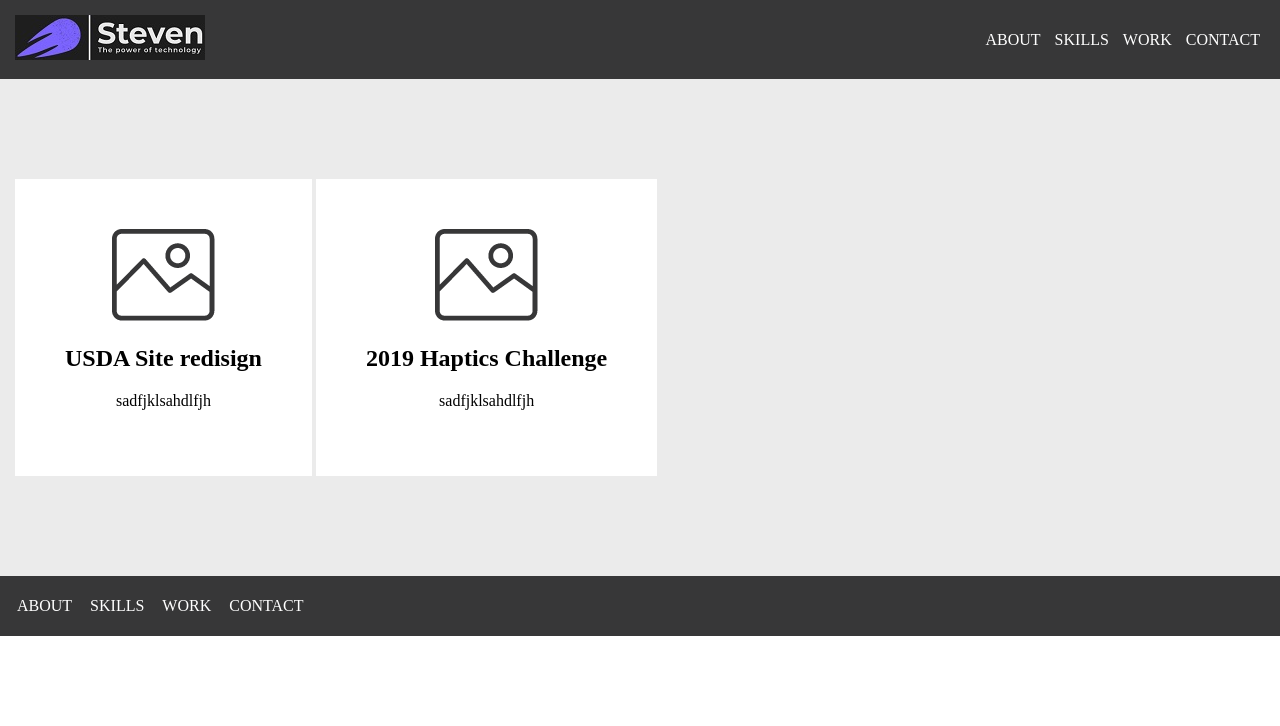
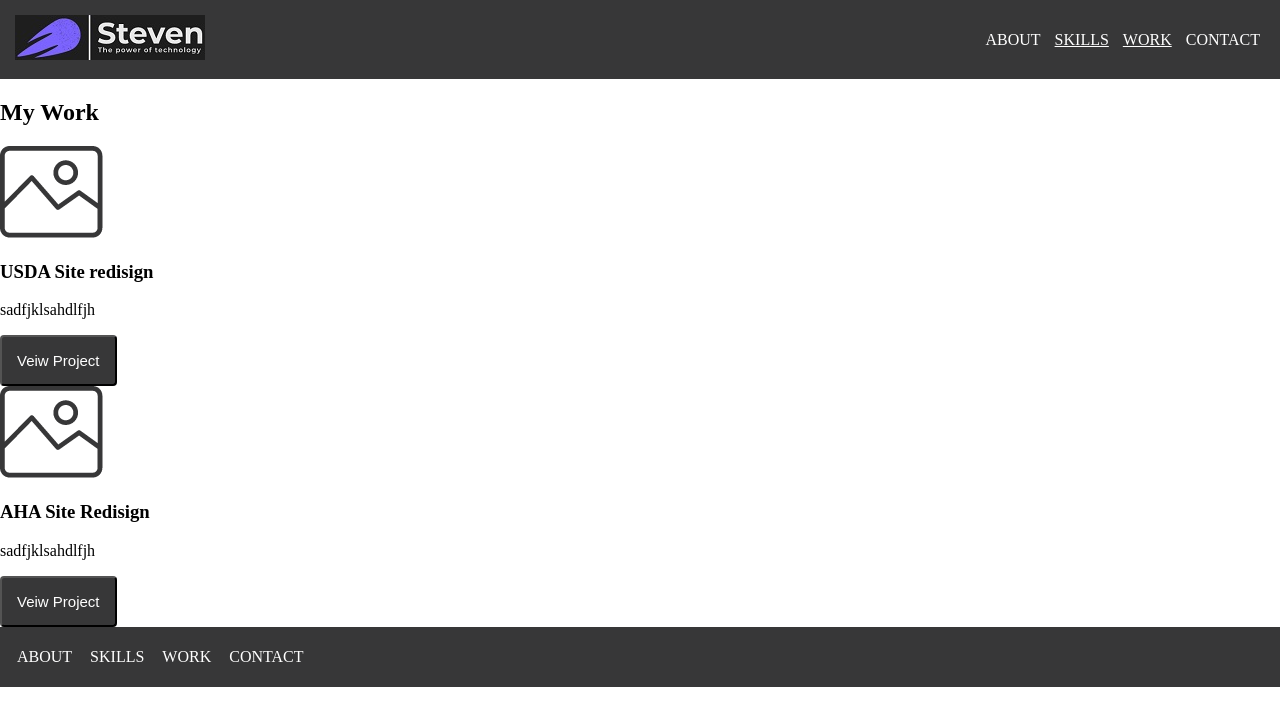
Before and after one commit to sfantaske/UIUXHomework18, a plain HTML site: page Pages/MyWork.html in a window 1280 px wide. Drawn offline with Linux system fonts and the light colour scheme.

Commit message:
Completed step 3

```diff
--- a/CSS/style.css
+++ b/CSS/style.css
@@ -49,3 +49,12 @@
   display: inline-block;
   padding: 0px 7px;
 }
+
+a {
+    color: white;
+
+}
+
+#TagLine {
+    text-align: center;
+}
--- a/Pages/MyWork.html
+++ b/Pages/MyWork.html
@@ -9,23 +9,44 @@
       <img src="../Images/LogoSteveSmall.jpg">
       <ul>
         <li>ABOUT</li>
-        <li>SKILLS</li>
-        <li>WORK</li>
+        <li><a href="MySkills.html">SKILLS</a></li>
+        <li><a href="MyWork.html">WORK</a></li>
         <li>CONTACT</li>
       </ul>
     </header>
-    <section class="heroImg">
-      <div class="content">
-        <img src="../Images/placeholder_pic.png">
-        <h1>USDA Site redisign</h1>
-        <p> sadfjklsahdlfjh</p>
+
+
+
+    <section class="My Work">
+
+
+      <div class="WorkGrid">
+
+        <h1>My Work</h1>
+
+          <div class="WorkGrid">
+              <div><img src="../Images/placeholder_pic.png"></div>
+              <div>
+                <h3>USDA Site redisign</h3>
+                <p> sadfjklsahdlfjh</p>
+                <button>Veiw Project</button>
+              </div>
+          </div>
+
+          <div class="WorkGrid">
+              <div><img src="../Images/placeholder_pic.png"></div>
+              <div>
+                <h3>AHA Site Redisign</h3>
+                <p> sadfjklsahdlfjh</p>
+                <button>Veiw Project</button>
+              </div>
+          </div>
+
       </div>
-      <div class="content">
-        <img src="../Images/placeholder_pic.png">
-        <h1>2019 Haptics Challenge</h1>
-        <p> sadfjklsahdlfjh</p>
-      </div>
+
     </section>
+
+
     <footer>
       <ul>
         <li>ABOUT</li>
```
Also changed, not shown: Pages/MySkills.html (+28 -12 lines).
